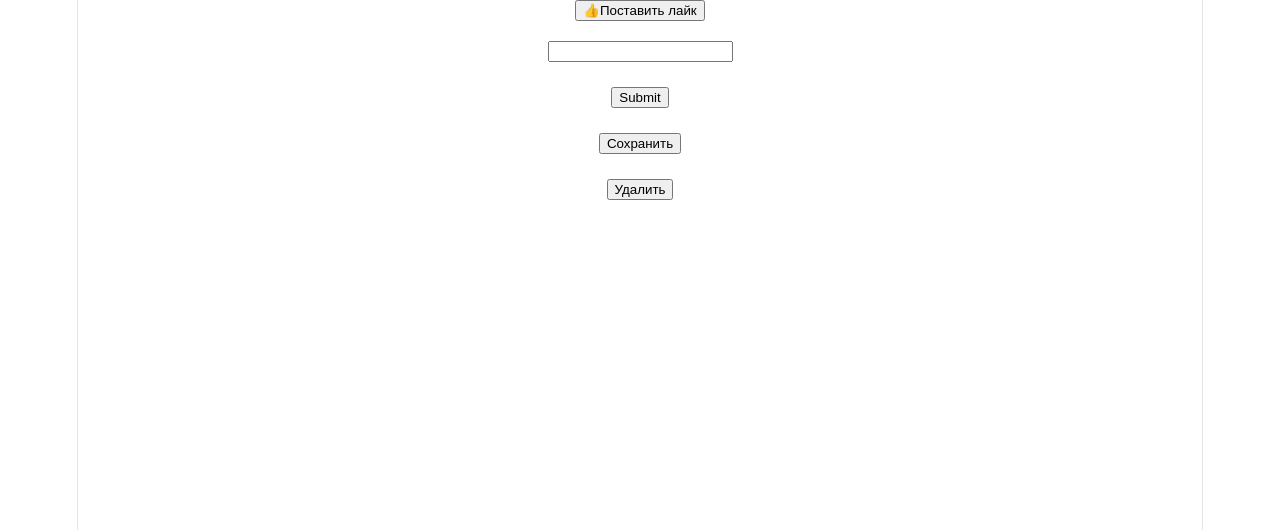
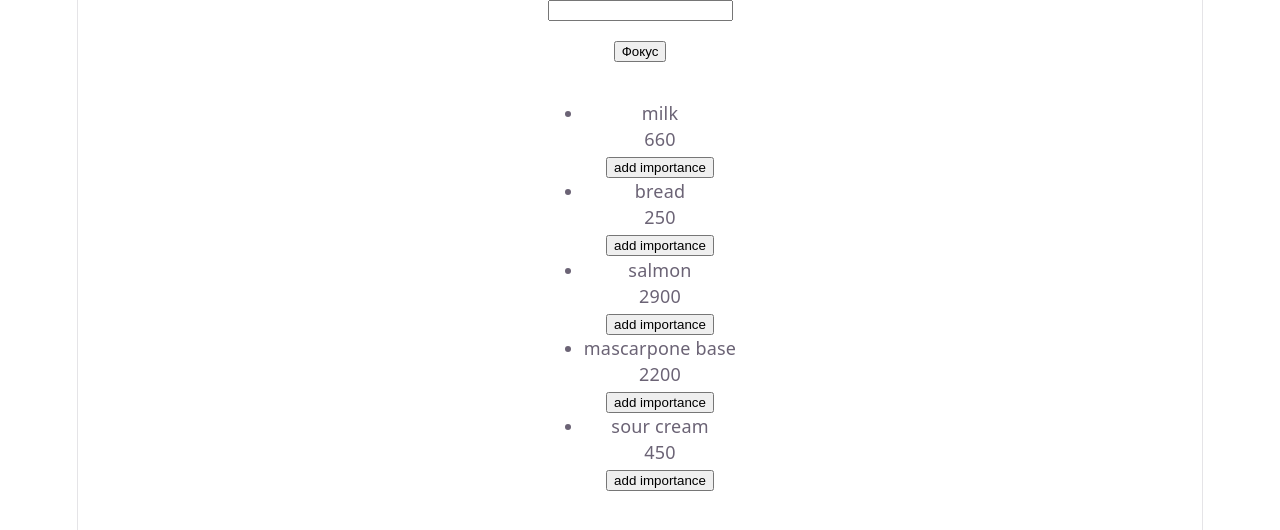
Before and after one commit to GromovaViktoriya/react-homeworks, a React (Vite) app: page / in a window 1280 px wide. Shown: the top 530 px of the page. Built offline with nearby package versions, Linux system fonts and the light colour scheme.

Commit message:
chore: added homework-10

```diff
--- a/src/App.jsx
+++ b/src/App.jsx
@@ -1,26 +1,31 @@
-import {ClickPractice} from "./components/ClickPractice.jsx";
-import {InputPractice} from "./components/InputPractice.jsx";
-import {FormPractice} from "./components/FormPractice.jsx";
-import {ActionButton} from "./components/ActionButton.jsx";
+import {List} from "./components/List.jsx";
+import {useRef, useState} from "react";
 
 function App() {
-    const onClickHandler = (event) => {
-        if (event.currentTarget.name === 'Сохранить') {
-            console.log('Сохранено');
-        }
-        if (event.currentTarget.name === 'Удалить') {
-            console.log('Удалено');
+    const [data, setData] = useState([
+        {id: 1, item: 'milk', price: 660},
+        {id: 2, item: 'bread', price: 250},
+        {id: 3, item: 'salmon', price: 2900},
+        {id: 4, item: 'mascarpone base', price: 2200},
+        {id: 5, item: 'sour cream', price: 450}
+    ])
+
+    const ref = useRef(null)
+
+    const onClickHandler = () => {
+        ref.current.focus();
+    }
+    const inputHandler = (event) => {
+        if (event.key === "Enter") {
+            setData([...data, {id: data.length+1, item: ref.current.value, price: 550}]);
         }
     }
 
-
     return (
         <div className="App">
-            <ClickPractice/>
-            <InputPractice/>
-            <FormPractice/>
-            <ActionButton name={'Сохранить'} onClickHandler={onClickHandler}/>
-            <ActionButton name={'Удалить'} onClickHandler={onClickHandler}/>
+            <input type="text" ref={ref} onKeyDown={inputHandler}/>
+            <button onClick={onClickHandler}>Фокус</button>
+            <List array={data} setData={setData}/>
         </div>
     )
 }
--- /dev/null
+++ b/src/components/List.jsx
@@ -0,0 +1,21 @@
+export const List = ({array, setData}) => {
+
+    const onClickHandler = (id) => {
+        setData(array.map(item => item.id === id
+            ? {...item, item: '!!!' + item.item}
+            : item)
+        )
+    }
+
+    return (
+        <ul>
+            {array.map((item) => {
+                return <li key={item.id}>
+                    <p>{item.item}</p>
+                    <p>{item.price}</p>
+                    <button onClick={() => {onClickHandler(item.id)}}>add importance</button>
+                </li>
+            })}
+        </ul>
+    )
+}
```
